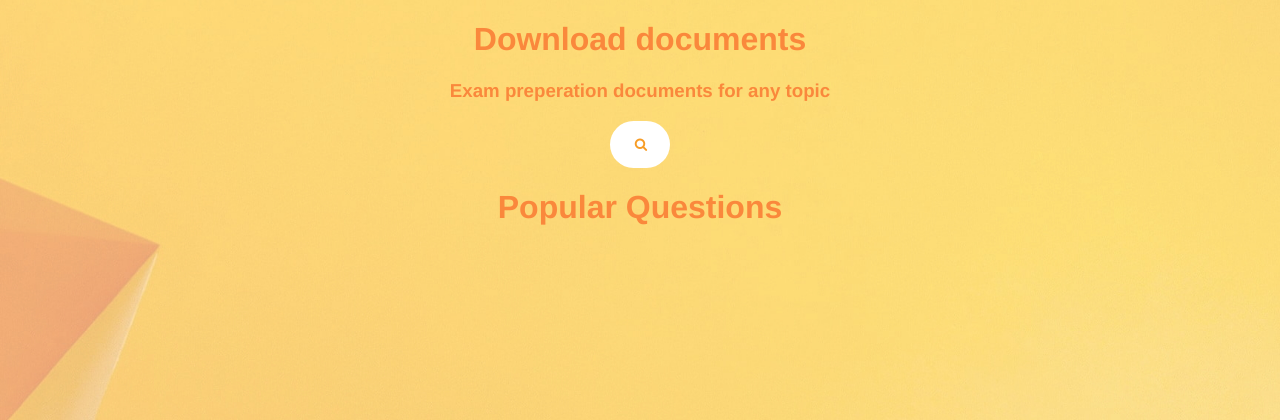
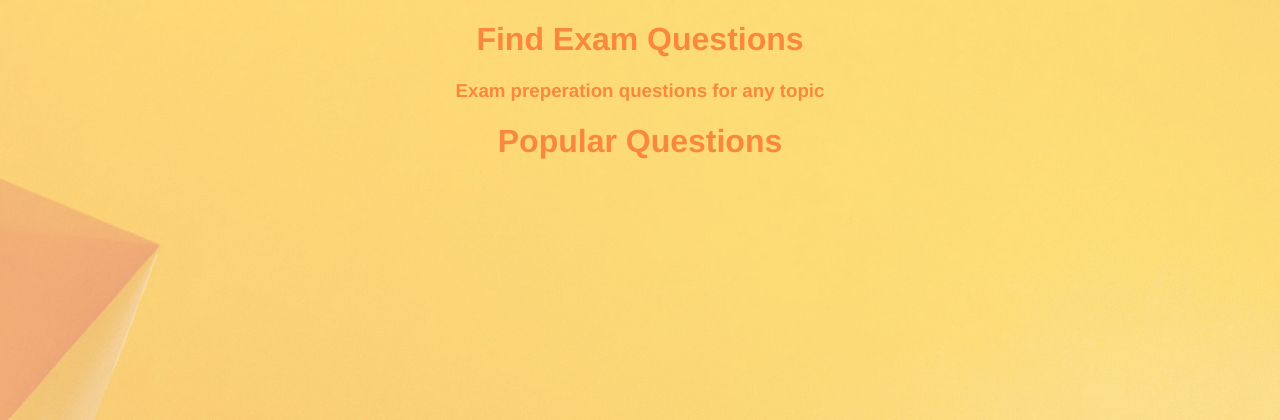
Before and after one commit to indiees/EXAMine, a Flask app: template templates/home.html in a window 1280 px wide. Shown: the part 60-480 px from the top of the page. Run offline with Flask 2, Linux system fonts and the light colour scheme; the template is opened without the code that fills it, so the values that code supplies are empty.

Commit message:
minor visual tweaks

```diff
--- a/static/style.css
+++ b/static/style.css
@@ -402,12 +402,12 @@ a{
 }
 
 .correct-selected{
-    background-color: rgb(4, 185, 4);
+    background-color: rgb(194, 255, 152);
 
 }
 
 .incorrect-selected{
-    background-color: rgb(248, 41, 41);
+    background-color: rgb(253, 88, 106);
     color: white;
 }
 
--- a/templates/home.html
+++ b/templates/home.html
@@ -4,17 +4,17 @@
 {% include "partials/header.html" %}
 
 <div class="heading-content">
-    <h1 class="heading-content">Download documents </h1>
-    <h3 class="heading-subtitle">Exam preperation documents for any topic</h3>
+    <h1 class="heading-content">Find Exam Questions</h1>
+    <h3 class="heading-subtitle">Exam preperation questions for any topic</h3>
 </div>
-<div class ="search-container">
+<!-- <div class ="search-container">
     <form action= "search">
         <input type=text placeholder = "Search here" name= q>
         <button type=submit>
             <i class = "fa fa-search"></i>
         </button>
     </form>
-</div>
+</div> -->
 
 <h1 class="heading-content">Popular Questions</h1>
 
```
